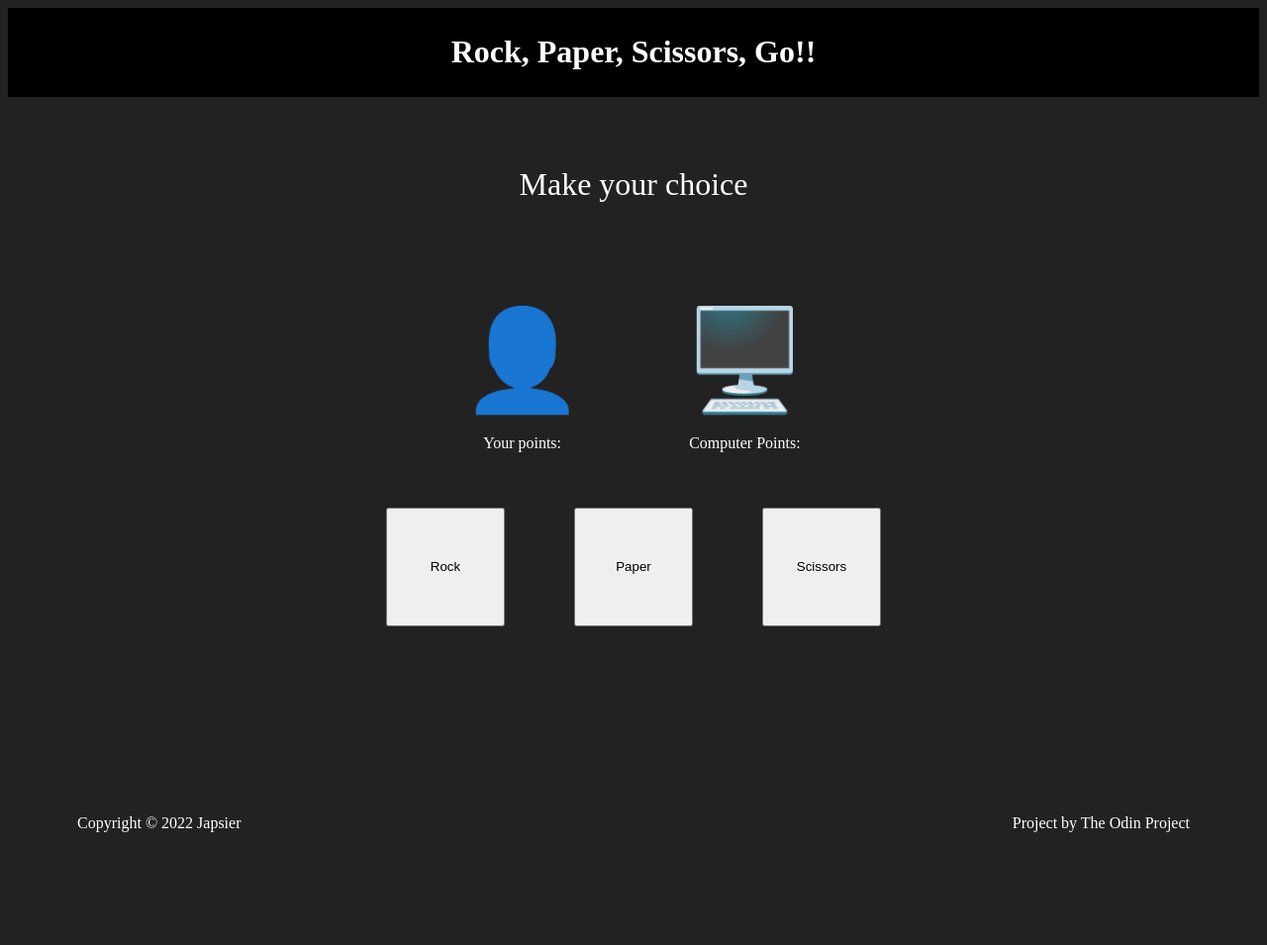
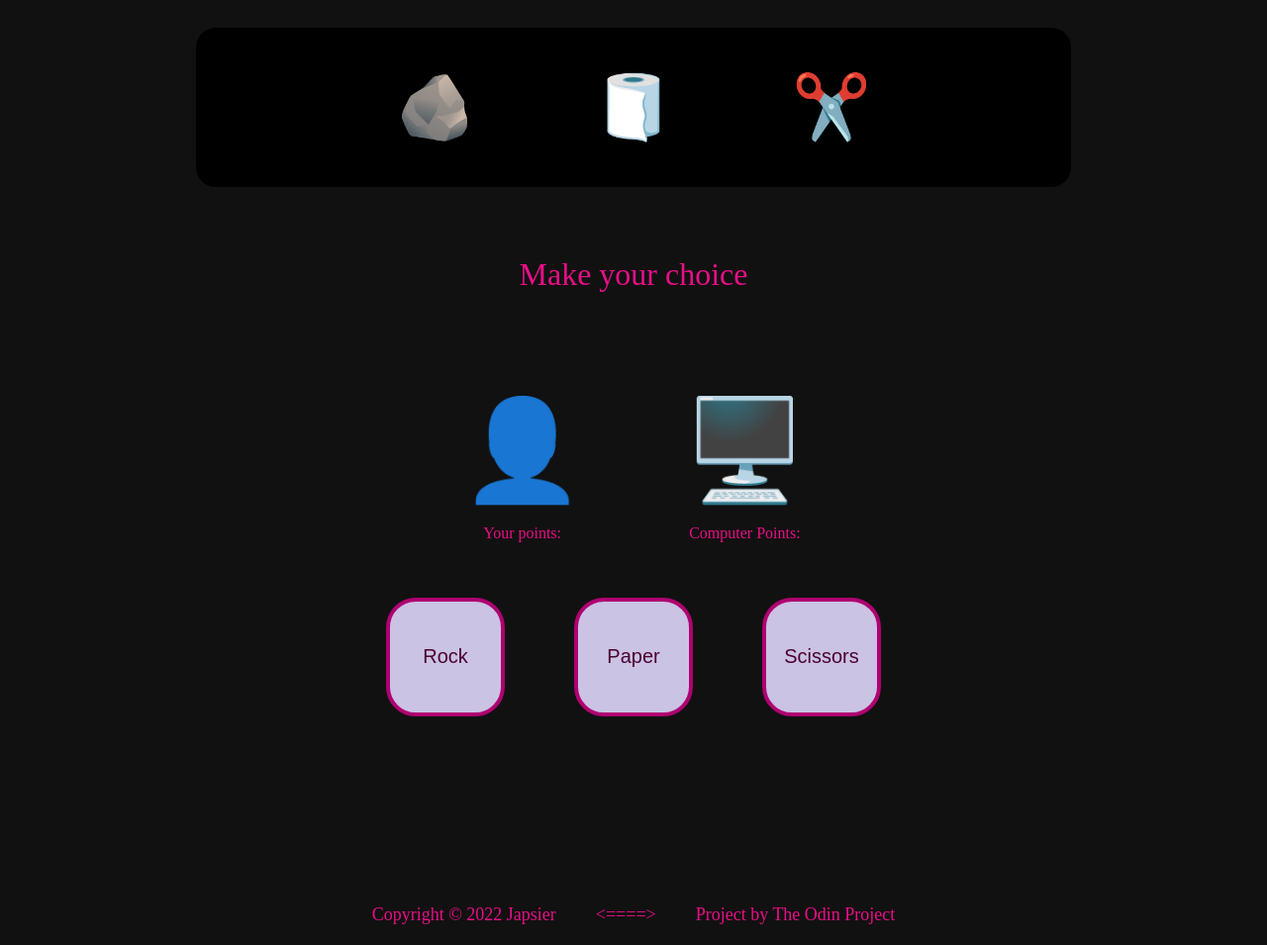
Before and after one commit to Japsier/rock-paper-scissors-odin, a plain HTML site: page index.html in a window 1280 px wide. Shown: the whole page at 99% size. Before the commit the page ends 861 px from the top, so only its background shows below. Drawn offline with Linux system fonts and the light colour scheme.

Commit message:
add purple neon theme

```diff
--- a/index.html
+++ b/index.html
@@ -11,7 +11,9 @@
 
 <body>
     <div class="header">
-        <h1>Rock, Paper, Scissors, Go!!</h1>
+        <h1>🪨</h1>
+        <h1>🧻</h1>
+        <h1>✂️</h1>
     </div>
     <div class="middle">
         <div class="content">
@@ -41,6 +43,7 @@
     </div>
     <div class="footer">
         <div class="myName">Copyright &#169 2022 Japsier</div>
+        <div> <====> </div>
         <div class="odin">Project by The Odin Project</div>
     </div>
 
--- a/javascript.js
+++ b/javascript.js
@@ -130,3 +130,24 @@ scissorsButton.addEventListener("click", () => {
     iconUser.innerText = "✂️";
     simulateGame("scissors", getComputerChoice());
 });
+
+rockButton.addEventListener("mouseover", () => {
+    rockButton.innerText = "🪨"
+})
+rockButton.addEventListener("mouseout", () => {
+    rockButton.innerText = "Rock"
+})
+
+paperButton.addEventListener("mouseover", () => {
+    paperButton.innerText = "🧻"
+})
+paperButton.addEventListener("mouseout", () => {
+    paperButton.innerText = "Paper"
+})
+
+scissorsButton.addEventListener("mouseover", () => {
+    scissorsButton.innerText = "✂️"
+})
+scissorsButton.addEventListener("mouseout", () => {
+    scissorsButton.innerText = "Scissors"
+})
--- a/styles.css
+++ b/styles.css
@@ -1,7 +1,7 @@
 body {
     display: flex;
     flex-direction: column;
-    background-color: #222222;
+    background-color: #111111;
     color: white;
     height: 100vh;
     justify-content: space-between;
@@ -13,9 +13,13 @@ body {
     background-color: #000000;
     justify-content: center;
     align-items: center;
-    padding: 5px;
+    width: 70%;
+    margin-top: 20px;
+    font-size: 32px;
+    gap: 120px;
+    align-self: center;
+    border-radius: 20px;
 }
-
 .middle {
     display: flex;
     flex-grow: 1;
@@ -40,11 +44,13 @@ body {
     flex-direction: column;
     align-items: center;
     gap: 100px;
+    color: #E80F88;
 }
 .user, .comp {
     display: flex;
     flex-direction: column;
     align-items: center;
+    color: #E80F88;
 }
 .compIcon, .userIcon {
     font-size: 100px
@@ -68,10 +74,17 @@ body {
 button {
     height:120px;
     width: 120px;
+    border: 4px solid #AF0171;
+    background-color: #CBC3E3;
+    color: #4C0033;
+    border-radius: 30px;
+    font-size: 20px;
 
 }
 button:hover {
-    background-color: #CF9FFF;
+    background-color: #AF0171;
+    font-size: 60px;
+    font-weight: 500;
 
 }
 #results {
@@ -90,6 +103,9 @@ button:hover {
     padding: 20px;
     padding-left: 70px;
     padding-right: 70px;
+    font-size: 18px;
     align-items: center;
-    justify-content: space-between;
+    justify-content: center;
+    gap: 40px;
+    color: #E80F88
 }
```
